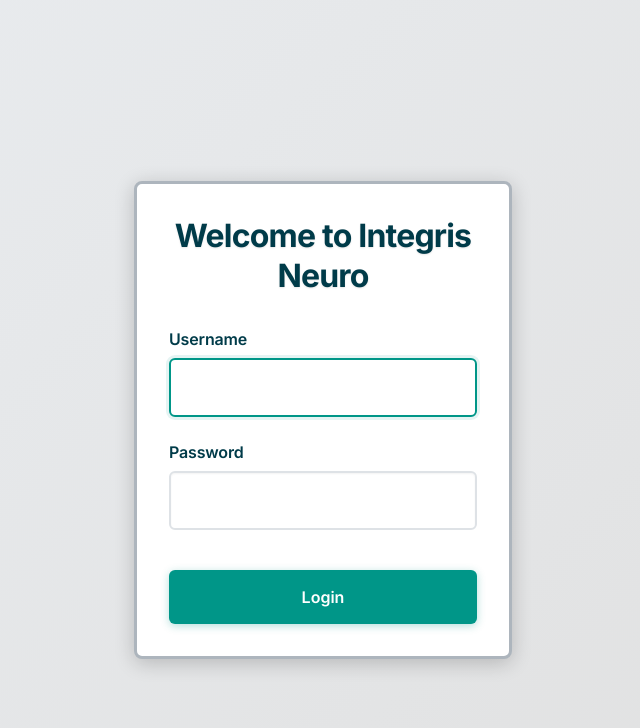
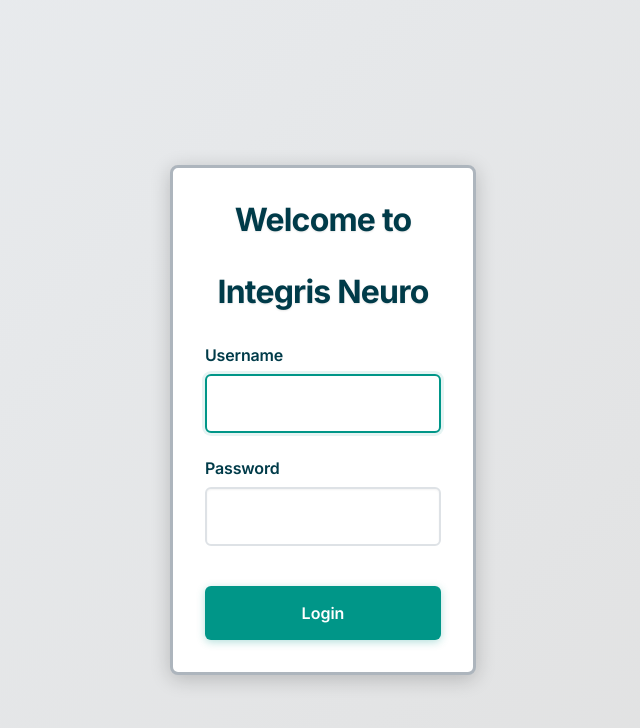
Before and after one commit to zacheddington/zacheddington.github.io, a website: page index.html in a window 1280 px wide. Shown: the whole page, without its empty margins (317-957 px from the left). Drawn offline with Linux system fonts and the light colour scheme.

Commit message:
fix: Adjust header structure for improved readability on the login page

```diff
--- a/index.html
+++ b/index.html
@@ -15,7 +15,9 @@
 </head>
 <body class="login-page">    <div class="welcome-container">
         <div class="login-card">
-            <h1>Welcome to Integris Neuro</h1>            <form id="loginForm" method="post" action="#">
+            <h1>Welcome to</h1>
+            <h1>Integris Neuro</h1>
+            <form id="loginForm" method="post" action="#">
                 <div class="form-group">
                     <label for="username">Username</label>
                     <input type="text" id="username" name="username" required autocomplete="username">
```
